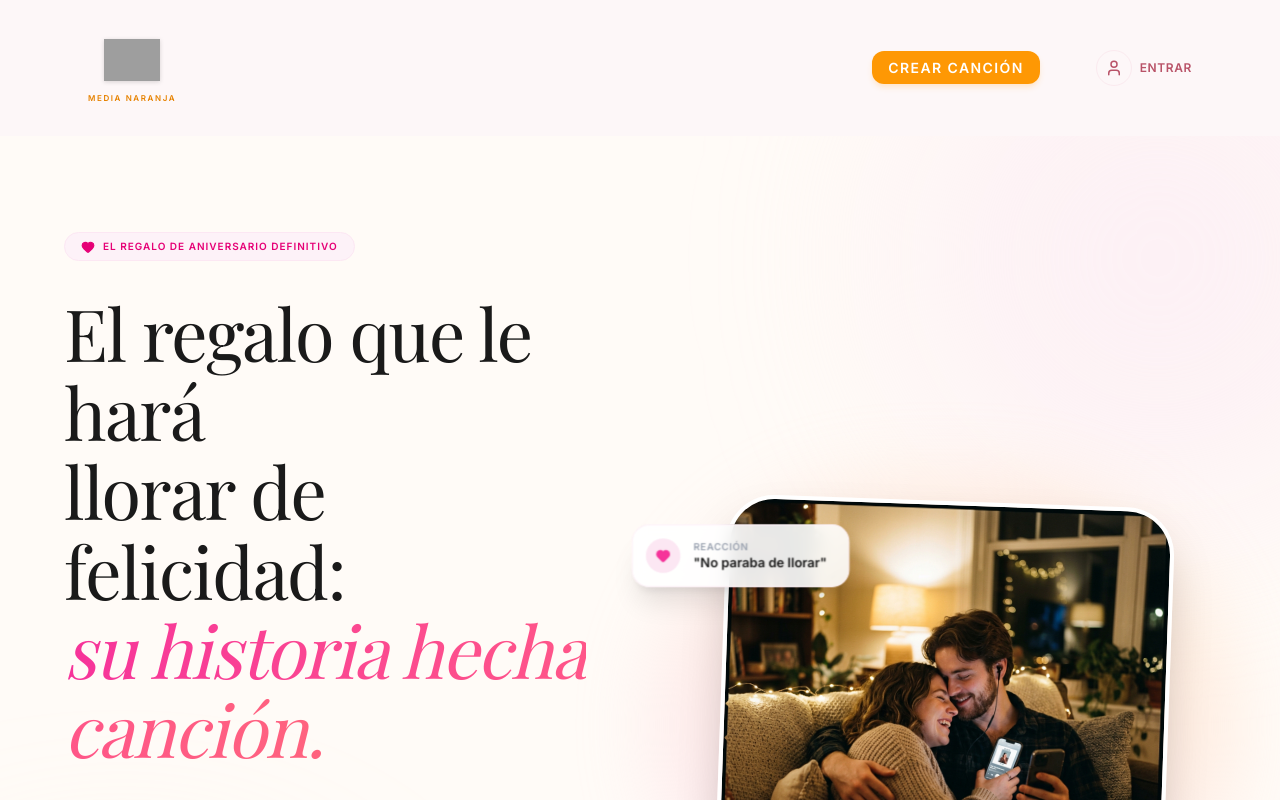
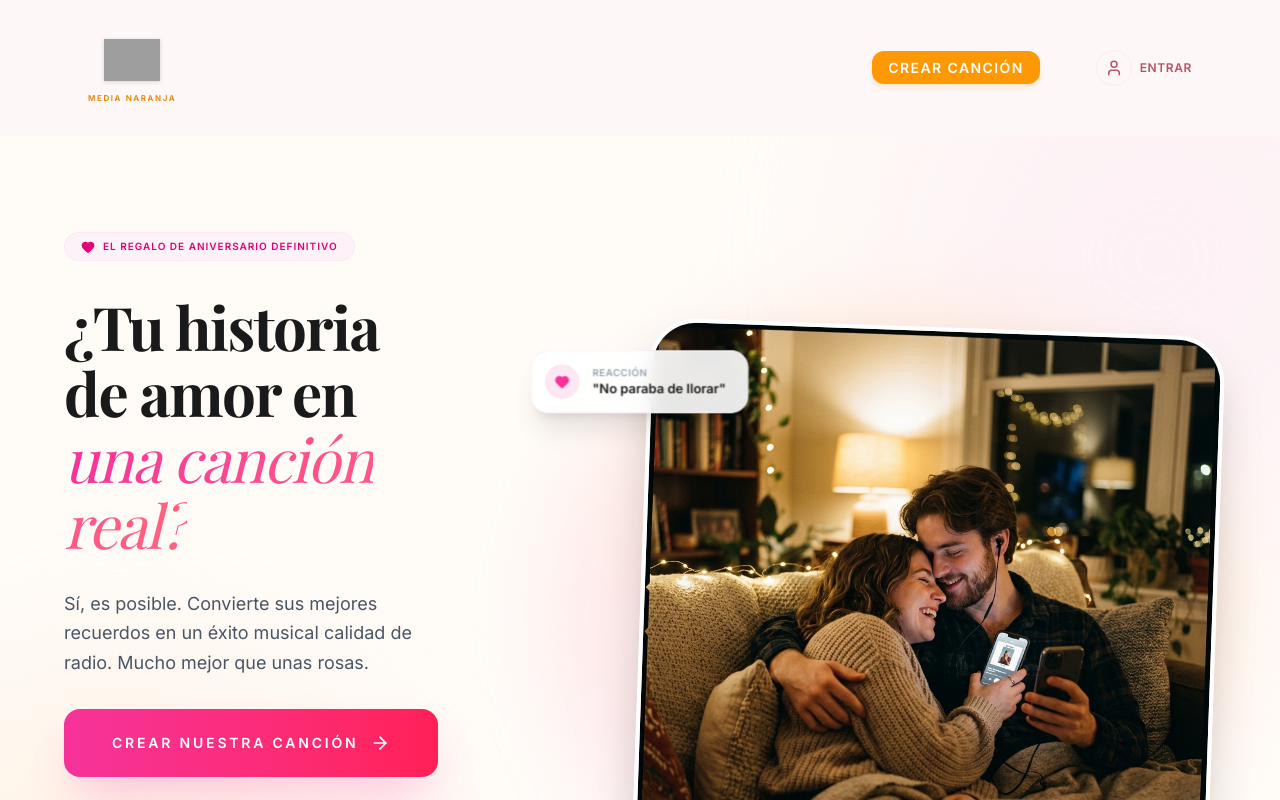
Before and after one commit to ritohp/MediaNaranja, a React (Vite) app: page /parejas in a window 1280 px wide. Shown: the top 800 px of the page. Built offline with nearby package versions, Linux system fonts and the light colour scheme; no server answers; grey boxes are pictures that could not be loaded; a web font is replaced by a local one.

Commit message:
fix: hacer hero más corto, disruptivo y agrandar imagen en desktop

```diff
--- a/src/pages/CouplesLanding.tsx
+++ b/src/pages/CouplesLanding.tsx
@@ -17,20 +17,20 @@ export default function CouplesLanding() {
         <div className="absolute top-0 right-0 -mr-32 -mt-32 w-[500px] h-[500px] bg-pink-100/50 rounded-full blur-[100px] pointer-events-none"></div>
         <div className="absolute bottom-0 left-0 -ml-32 -mb-32 w-[500px] h-[500px] bg-orange-100/50 rounded-full blur-[100px] pointer-events-none"></div>
 
-        <div className="max-w-6xl mx-auto grid grid-cols-1 lg:grid-cols-2 gap-16 items-center relative z-10">
-          <div className="space-y-8 order-2 lg:order-1 text-center lg:text-left">
+        <div className="max-w-6xl mx-auto grid grid-cols-1 lg:grid-cols-12 gap-10 md:gap-16 items-center relative z-10">
+          <div className="lg:col-span-5 space-y-6 md:space-y-8 order-2 lg:order-1 text-center lg:text-left">
             <div className="inline-flex items-center gap-2 px-4 py-1.5 bg-pink-50 text-pink-600 rounded-full border border-pink-100 text-[10px] font-black uppercase tracking-widest mx-auto lg:mx-0">
               <Heart size={14} fill="currentColor" /> El Regalo de Aniversario Definitivo
             </div>
 
-            <h1 className="text-5xl md:text-7xl font-playfair leading-[1.1] text-[#1A1A1A]">
-              El regalo que le hará <br className="hidden md:block"/>
-              llorar de felicidad: <br />
-              <span className="italic text-transparent bg-clip-text bg-gradient-to-r from-pink-500 to-rose-400">su historia hecha canción.</span>
+            <h1 className="text-4xl md:text-6xl font-playfair font-bold leading-[1.1] text-[#1A1A1A] tracking-tight">
+              ¿Tu historia <br className="hidden md:block"/>
+              de amor en <br />
+              <span className="italic font-normal text-transparent bg-clip-text bg-gradient-to-r from-pink-500 to-rose-400">una canción real?</span>
             </h1>
 
-            <p className="text-lg md:text-xl text-gray-600 leading-relaxed max-w-lg mx-auto lg:mx-0">
-              Imagina su rostro al escuchar su historia real cantada en una canción profesional. Es mejor que mil cartas, peluches o rosas. Es un recuerdo eterno.
+            <p className="text-base md:text-lg text-gray-600 leading-relaxed max-w-sm mx-auto lg:mx-0">
+              Sí, es posible. Convierte sus mejores recuerdos en un éxito musical calidad de radio. Mucho mejor que unas rosas.
             </p>
 
             <button
@@ -63,12 +63,12 @@ export default function CouplesLanding() {
             </div>
           </div>
 
-          <div className="order-1 lg:order-2 relative group">
+          <div className="lg:col-span-7 order-1 lg:order-2 relative group w-full flex justify-center lg:justify-end">
             <div className="absolute -inset-4 bg-gradient-to-tr from-pink-200 to-orange-200 blur-2xl opacity-40 rounded-full pointer-events-none"></div>
             <img
               src="/pareja-joven.png"
               alt="Pareja joven enamorada escuchando su canción"
-              className="relative z-10 w-full max-w-md mx-auto rounded-[3rem] shadow-2xl border-4 border-white rotate-2 hover:rotate-0 transition-transform duration-500"
+              className="relative z-10 w-full max-w-[280px] sm:max-w-md lg:max-w-lg xl:max-w-xl mx-auto lg:mr-0 rounded-[3rem] shadow-2xl border-4 border-white rotate-2 hover:rotate-0 transition-transform duration-500"
             />
 
             {/* Flotante 1 (Ahora mejor posicionado y más sutil) */}
```
